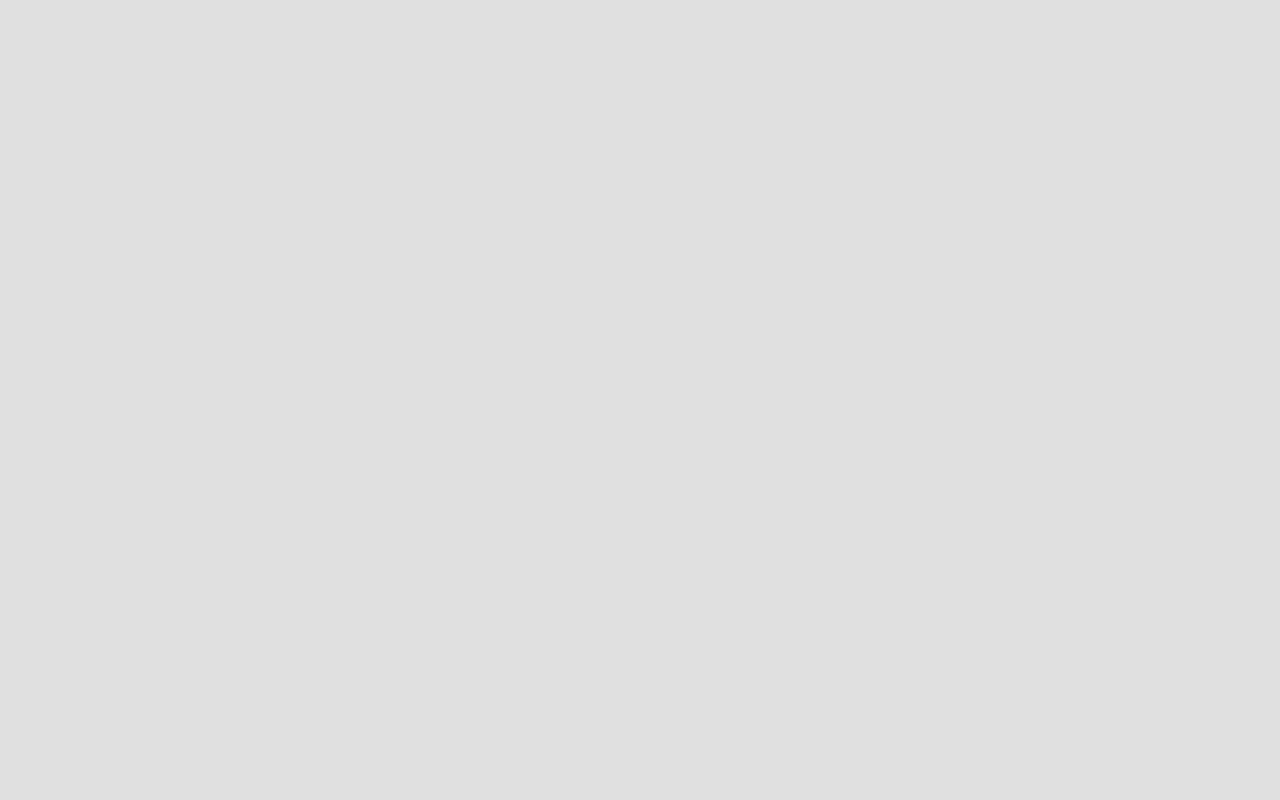
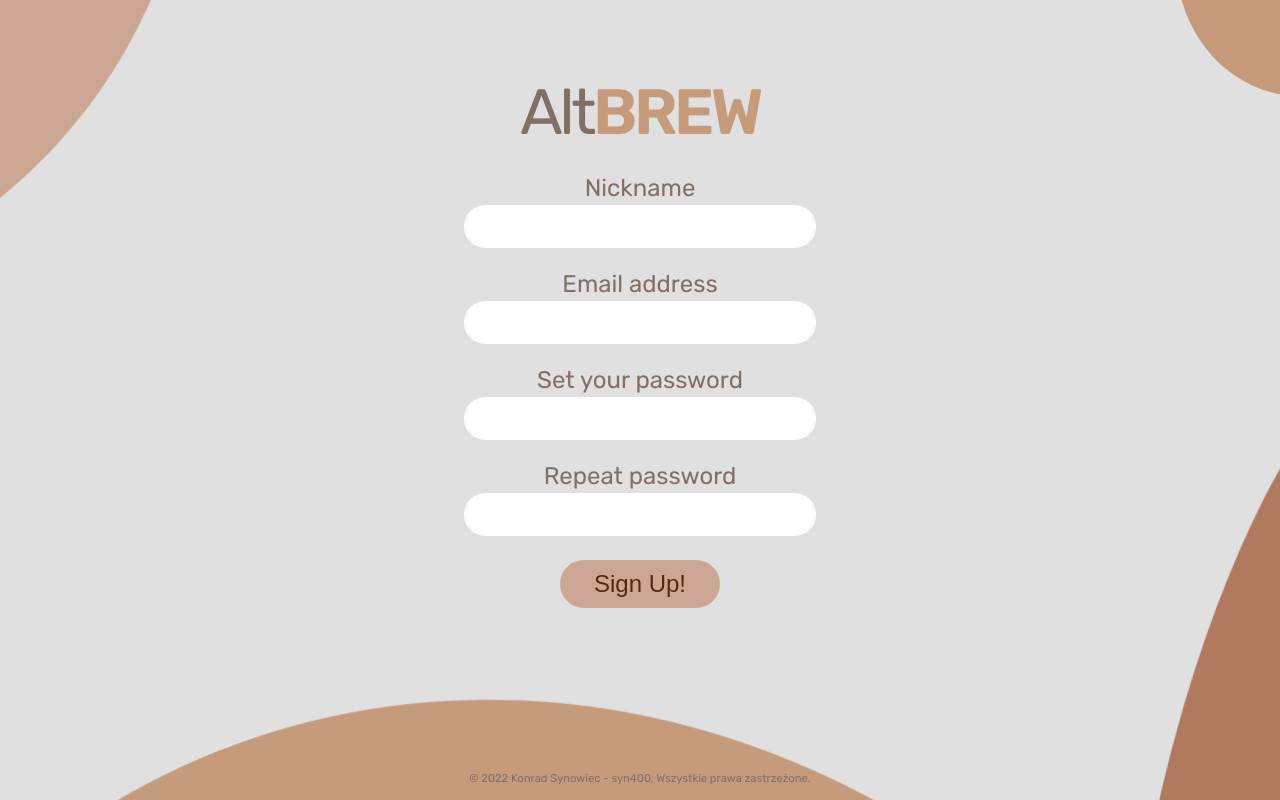
Before and after one commit to syn400/AltBrew, a React (Create React App) app: page /register in a window 1280 px wide. Before the commit this address had no page. Built offline with nearby package versions, Linux system fonts and the light colour scheme.

Commit message:
creating register page component

```diff
--- a/src/components/recipe-list/recipe-list.js
+++ b/src/components/recipe-list/recipe-list.js
@@ -1,4 +1,4 @@
-import { Link, useSearchParams } from "react-router-dom"
+import { Link, useSearchParams, useNavigate } from "react-router-dom"
 import { React, useEffect, useState, useRef} from 'react'
 import './recipe-list.scss';
 import chemex from '../../assets/chemex.svg';
@@ -16,7 +16,6 @@ export const RecipeList = () => {
 
     const [searchParams, setSearchParams] = useSearchParams();
 
-
     const [method, setMethod] = useState([]);
     const [toggleMenu, toggleMenuSet] = useState(false);
     const [recipesArr, setRecipesArr] = useState([]);
@@ -25,6 +24,7 @@ export const RecipeList = () => {
     const [roast, setRoast] = useState([]);
 
     const db = getFirestore(app);
+    const history = useNavigate();
 
     const newestBtn = useRef();
     const oldestBtn = useRef();
--- /dev/null
+++ b/src/components/signup/signup.js
@@ -0,0 +1,45 @@
+import React, { useState } from 'react';
+import { Link } from 'react-router-dom';
+import './signup.scss'
+
+
+export const SignUp = () => {
+
+  return (
+
+    <div className="container">
+        <div className="bg">
+            <span className="bg-1"></span>
+            <span className="bg-2"></span>
+            <span className="bg-3"></span>
+            <span className="bg-4"></span>
+        </div>
+        <div className="content">
+            <header className='reg-page'>
+                <Link to='/'>
+                    <h1 className="logo reg-page">Alt<span>BREW</span></h1>
+                </Link>
+            </header>
+
+            <form className='reg-form'>
+                <label for='nickname'>Nickname</label>
+                <input name='nickname' type='text'></input>
+
+                <label for='email'>Email address</label>
+                <input name='email' type='email'></input>
+
+                <label for='password'>Set your password</label>
+                <input name='password' type='password'></input>
+
+                <label for='password'>Repeat password</label>
+                <input name='password' type='password'></input>
+
+                <input type='submit' value='Sign Up!'/>
+            </form>
+        </div>
+
+
+        <footer>© 2022 Konrad Synowiec - syn400, Wszystkie prawa zastrzeżone.</footer>
+    </div>
+  )
+}
--- /dev/null
+++ b/src/components/signup/signup.scss
@@ -0,0 +1,49 @@
+@import '/src/scss/colors';
+
+header.reg-page {
+    padding-top: 10vh;
+
+    a {
+        text-decoration: none;
+    }
+}
+
+.reg-form {
+    display: flex;
+    flex-direction: column;
+    margin-top: 2rem;
+    align-items: center;
+
+    label {
+        color: $main-color;
+        margin-bottom: .3rem;
+        font-size: 1.5rem;
+    }
+
+    input {
+        color: $icon-color;
+        width: 20rem;
+        height: 1.7rem;
+        font-size: 1.5rem;
+        padding: .5rem 1rem;
+        border: none;
+        border-radius: 4rem;
+        margin-bottom: 1.5rem;
+
+        &:focus {
+            outline-width: 0;
+        }
+    }
+
+    input[type='submit'] {
+        width: 10rem;
+        height: 3rem;
+        background-color: $aeropress-bg;
+        cursor: pointer;
+        transition: background-color .2s;
+
+        &:hover {
+            background-color: $drip-bg;
+        }
+    }
+}
--- a/src/index.js
+++ b/src/index.js
@@ -4,6 +4,7 @@ import { BrowserRouter, Route, Routes } from 'react-router-dom';
 import './index.scss';
 import App from './App';
 import { RecipeListPage } from './components/recipe-list-page/recipe-list-page';
+import { SignUp } from './components/signup/signup'
 
 const root = ReactDOM.createRoot(document.getElementById('root'));
 root.render(
@@ -11,6 +12,7 @@ root.render(
     <Routes>
       <Route exact path='/' element={<App />} />
       <Route path='/recipe-list' element={<RecipeListPage />} />
+      <Route path='/register' element={<SignUp />} />
     </Routes>
   </BrowserRouter>
 );
```
